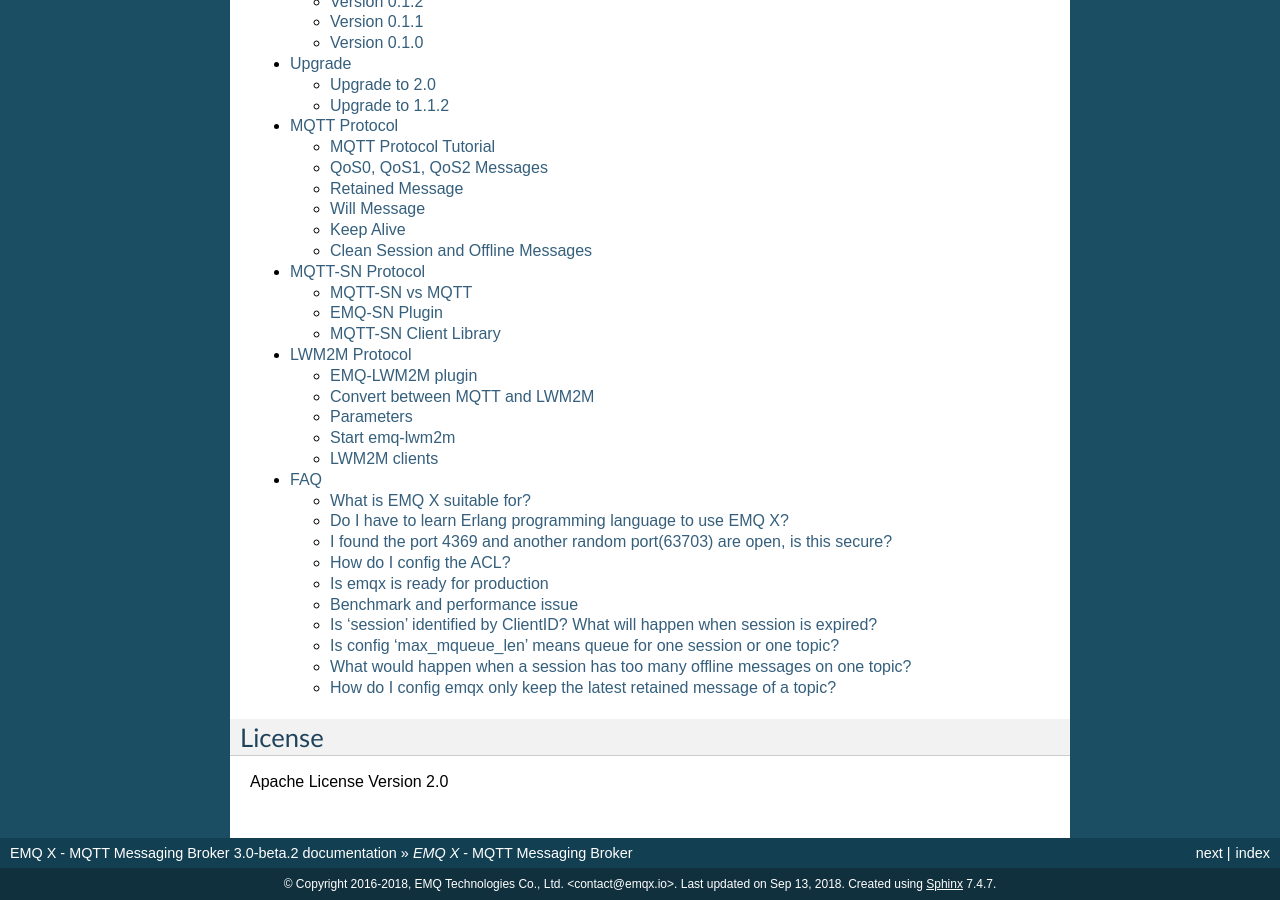
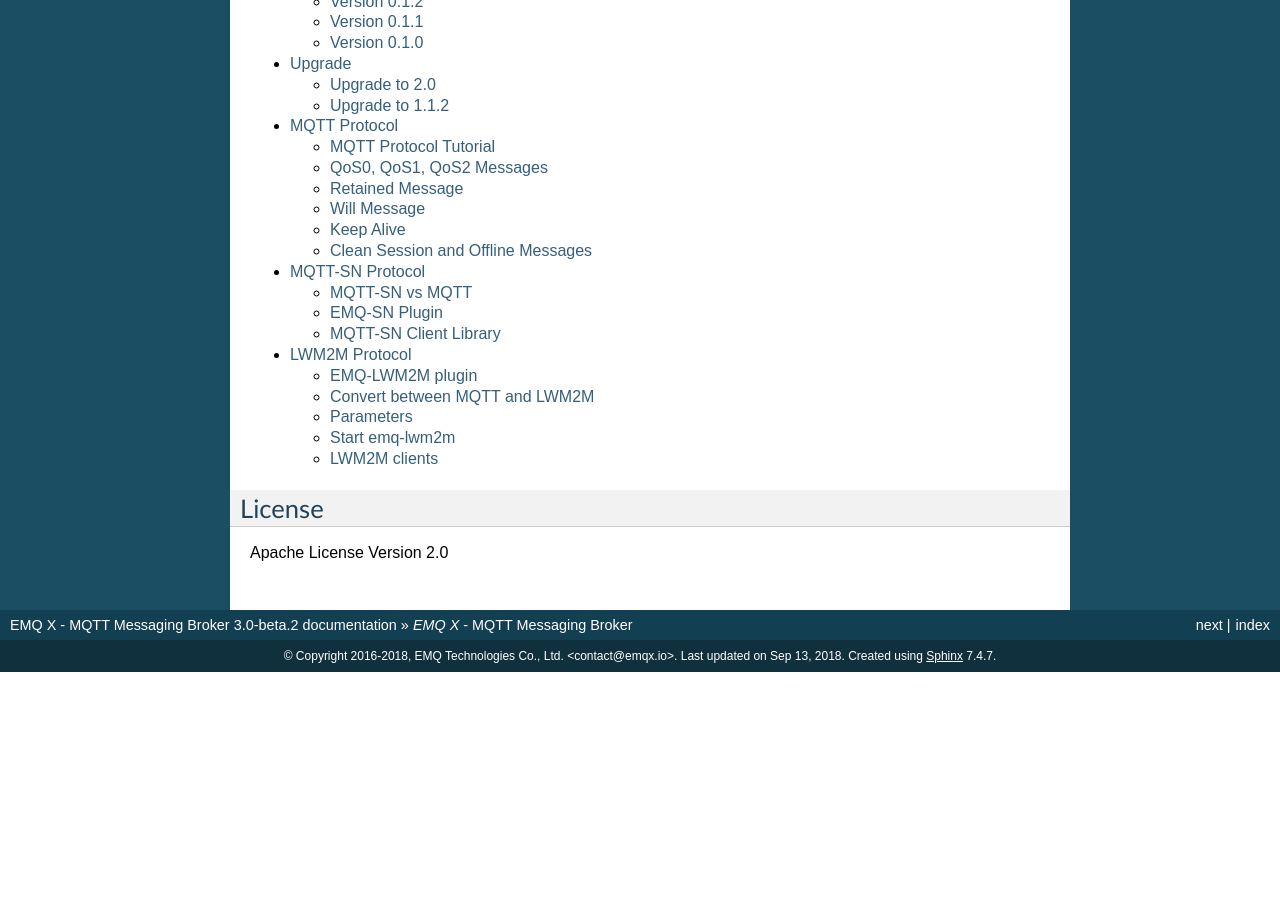
Before and after one commit to emqxarchive/emqx-docs-en, a Sphinx documentation site: the page built from source/index.rst, in a window 1280 px wide and 900 px high, scrolled down 6380 px. Built offline with Sphinx 7.4.7, drawn with Linux system fonts in a browser that asks for light colours; after the commit the page ends 7052 px from its top, so only the background shows below that.

Commit message:
Remove FAQ chapter from doc.

```diff
--- a/source/faq.rst
+++ b/source/faq.rst
@@ -7,17 +7,20 @@
 
 What is EMQ X suitable for?
 ----------------------------
-EMQ X is designed for IoT platform, as it support most of the popular IoT protocols: MQTT, MQTT-SN, CoAP, LwM2M, and STOMP.
 
-And and another use case is Instant Messaging via MQTT. Use EMQ X for the notifications and also for the signaling server of WebRTC.
+EMQ X is designed for help build large-scale IoT platforms and applications, as it supports most of the popular IoT protocols: MQTT, MQTT-SN, CoAP, LwM2M, and STOMP.
+
+And and another use case is Instant Messaging via MQTT. Use *EMQ X* for the notifications and also for the signaling server of WebRTC.
 
 Do I have to learn Erlang programming language to use EMQ X?
--------------------------------------------------------------------------------
+------------------------------------------------------------
+
 Not necessary. The config file is self-explained and thus easy to understand. There're several plugins developed by the EMQ X team, which should sufficient for most use cases.
 You could always write your own plugins if necessary, then a basic knowledge of Erlang is 'good to have'.
 
 I found the port 4369 and another random port(63703) are open, is this secure?
 -------------------------------------------------------------------------------
+
 ::
 
     tcp 0 0 0.0.0.0:4369 0.0.0.0:* LISTEN 13736/epmd
@@ -26,7 +29,8 @@
     tcp 0 0 0.0.0.0:63703 0.0.0.0:* LISTEN 16745/beam.smp
     tcp 0 0 0.0.0.0:1883 0.0.0.0:* LISTEN 16745/beam.smp
 
-They are opened by erlang nodes.
+These TCP Ports are opened by EMQ X nodes.
+
 The TCP port 4369 is for erlang port mapping, and the *random ports* are communication ports for distributed erlang. All of these ports must be allowed to other nodes in the same cluster, by configuring your firewall.
 
 You may need to limit the *random ports* in a range, after that you can then allow this range of TCP ports in your firewall. For example, you could limit the range to 6369~6379 by following config in the emqx.conf::
@@ -40,9 +44,9 @@
 
 It is recommended that only keep your cluster in a sub-network behind a firewall, not across data-centers. But if you do want to, you could secure you distributed erlang via SSL, by configuring the `etc/ssl_dist.conf`. For more information, see `ssl_distribution <http://erlang.org/doc/apps/ssl/ssl_distribution.html>`_
 
-
 How do I config the ACL?
 ----------------------------
+
 Follow this doc: `emqx_guide#acl <http://emqtt.io/docs/v2/guide.html#acl>`_
 
 Start with the simplest one using etc/acl.conf::
@@ -61,28 +65,36 @@
 
 ACL via databases such as mysql and mongodb should be similar, you'd better to test your ideas for better understanding.
 
-Is emqx is ready for production
-------------------------------------
-Yes. The core features are solid and stable. A small full-time team and many contributors from community are developing this project. You could submit issues if any feature requests or bug reports.
+Is emqx is ready for production?
+---------------------------------
+
+Yes. The core features are solid and stable. A full-time team and many contributors from community are developing this project. You could submit issues if any feature requests or bug reports.
 
 Benchmark and performance issue
-------------------------------------
+--------------------------------
+
 Check out the benchmark report here:
+
 `emqx-benchmark <https://emq-xmeter-benchmark-en.readthedocs.io/en/latest/>`_
 
 Is 'session' identified by ClientID? What will happen when session is expired?
 -------------------------------------------------------------------------------
+
 Yes, the session is identified by ClientID.
+
 When a client connected to broker with 'clean session = false', a session identified by clientId will be created. The session will expire after 48 hours(configured in etc/emqx.config) if no client connections bind with it, and all queued messages and subscriptions will be dropped.
 
 Is config 'max_mqueue_len' means queue for one session or one topic?
---------------------------------------------------------------------------------
+----------------------------------------------------------------------
+
 For a session. Topic just dispatch messages to clients or sessions that matched the subscriptions.
 
 What would happen when a session has too many offline messages on one topic?
---------------------------------------------------------------------------------
-If the offline messages in the session are exceed the 'max_mqueue_len', the older offline messages are dropped from the queue, no matter it is for which topic.
+------------------------------------------------------------------------------
 
-How do I config emqx only keep the latest retained message of a topic?
----------------------------------------------------------------------------------
+If the offline messages in the session are exceed the 'max_mqueue_len', the older offline messages are dropped from the queue.
+
+How do I configure emqx only keep the latest retained message of a topic?
+--------------------------------------------------------------------------
+
 The broker only keep the latest retained message of a topic, as specified by MQTT specifications.
--- a/source/index.rst
+++ b/source/index.rst
@@ -58,7 +58,6 @@
    mqtt
    mqtt-sn
    lwm2m
-   faq
 
 -------
 License
```
